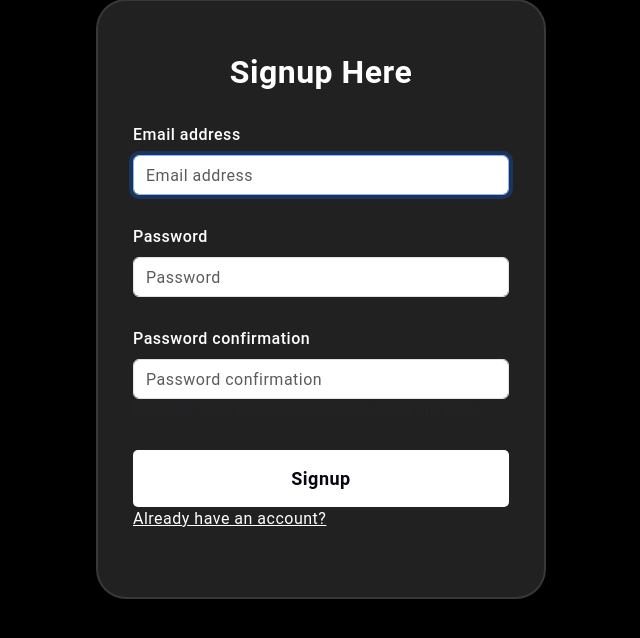
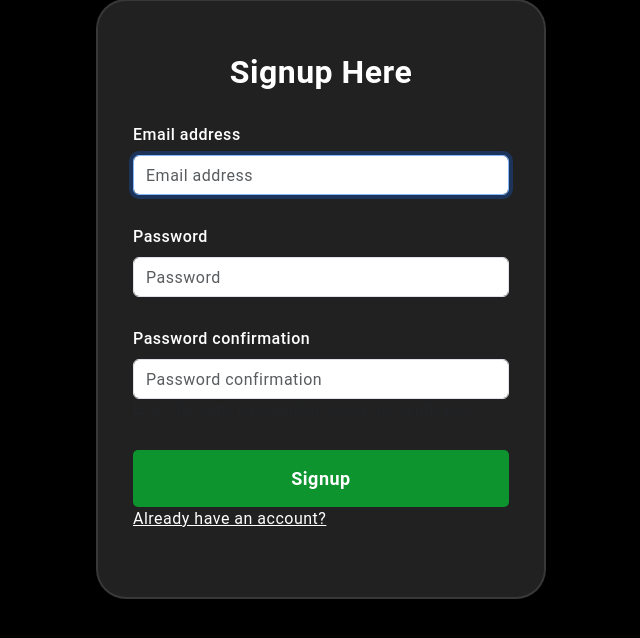
Before and after one commit to Julienexe/shopstop, a Django app: page /users/signup/ in a window 1280 px wide, with the pointer over the restyled element. Shown: the part 101-739 px from the top of the page, without its empty margins (319-959 px from the left). Run offline with Django 5.2, Linux system fonts and the light colour scheme; some libraries are stand-ins or nearby versions.

Commit message:
Update registration button hover styles (generated by blackbox.ai )

```diff
--- a/static/css/style.css
+++ b/static/css/style.css
@@ -96,3 +96,9 @@ button.registration{
     border-radius: 5px;
     cursor: pointer;
     }
+button.registration:hover{
+
+    transition: all .3s ease-in-out;
+    background-color: #0d942f;
+    color: #ffffff;
+}
```
